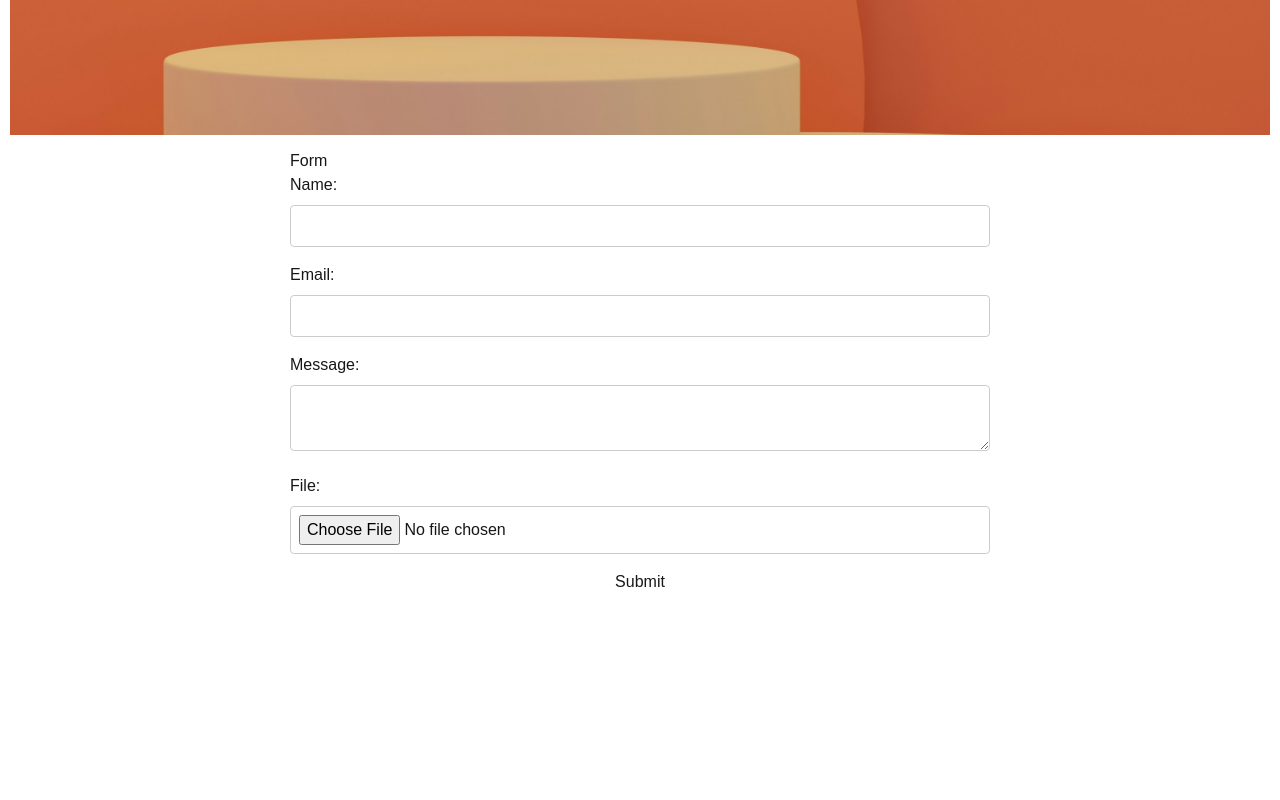
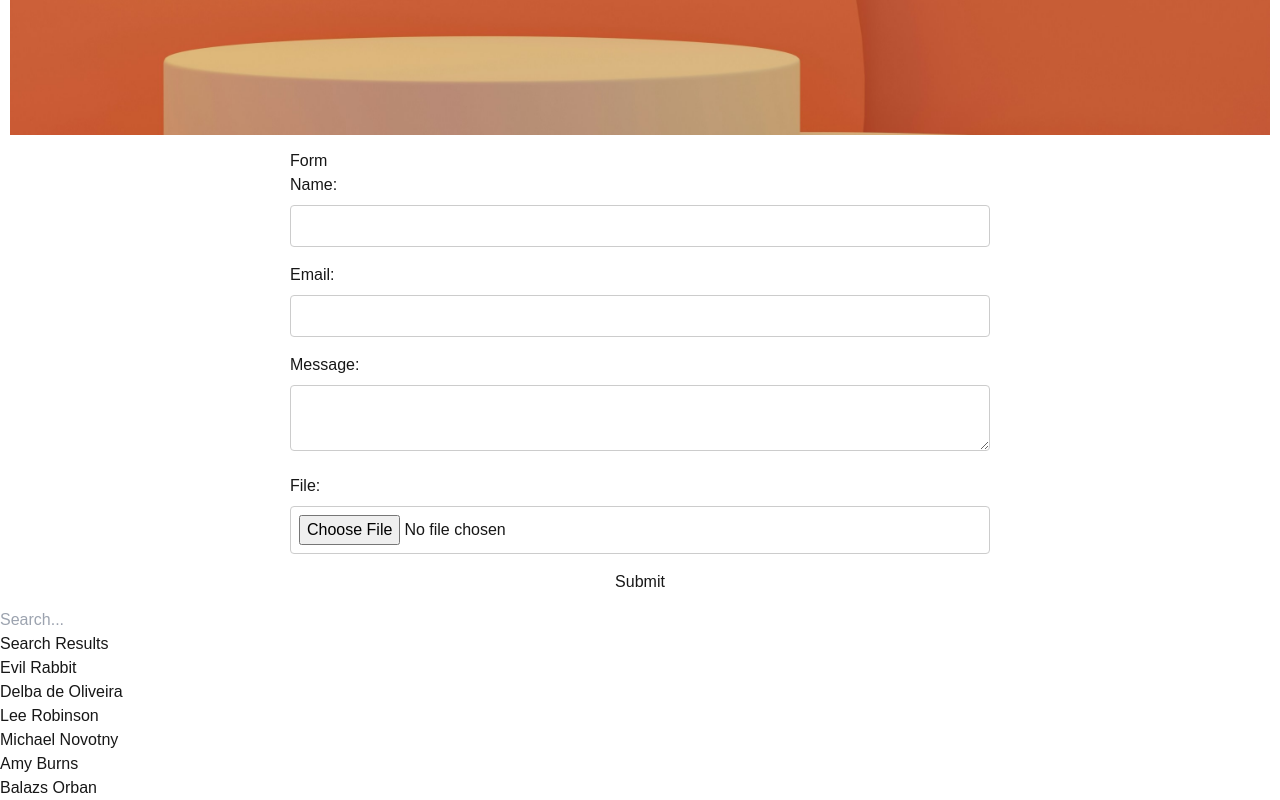
Before and after one commit to jrdnthedev/react-components, a Next.js app: page / in a window 1280 px wide. Shown: the part 918-1718 px from the top of the page. Before the commit the page ends 1512 px from the top, so only its background shows below. Built offline with nearby package versions, Linux system fonts and the light colour scheme.

Commit message:
added new libraries and updated page to accomodate new search component

```diff
--- a/app/page.tsx
+++ b/app/page.tsx
@@ -5,9 +5,11 @@ import { customers,images } from "./lib/mock-data";
 import { Combobox } from "./ui/components/combobox/combobox";
 import { Carousel } from "./ui/components/carousel/carousel";
 import { Form } from "./ui/components/form/form";
+import { Search } from "./ui/components/search/search";
+import { useState } from "react";
 
 export default function Home() {
-
+  const [filteredCustomers,setFilteredCustomers] = useState(customers);
   return (
     <div id="home">
       <h1>HomePage</h1>
@@ -38,6 +40,21 @@ export default function Home() {
       <div className="section">
         <Form />
       </div>
+
+      <div className="section">
+        <Search onSearch={(value) => {
+          setFilteredCustomers(customers.filter((customer) => customer.name.toLocaleLowerCase().includes(value.toLocaleLowerCase())));
+        }} />
+
+        <div>
+          <h2>Search Results</h2>
+          <ul>
+            {filteredCustomers.map((customer) => (
+              <li key={customer.id}>{customer.name}</li>
+            ))}
+          </ul>
+        </div>
+      </div>
     </div>
   )
 }
--- a/package.json
+++ b/package.json
@@ -21,6 +21,7 @@
     "@testing-library/jest-dom": "^6.6.3",
     "@testing-library/react": "^16.1.0",
     "@types/jest": "^29.5.14",
+    "@types/lodash": "^4.17.14",
     "@types/node": "^20",
     "@types/react": "^19",
     "@types/react-dom": "^19",
```
Also changed, not shown: 1 other file (tests, documents, lock files or other folders).
